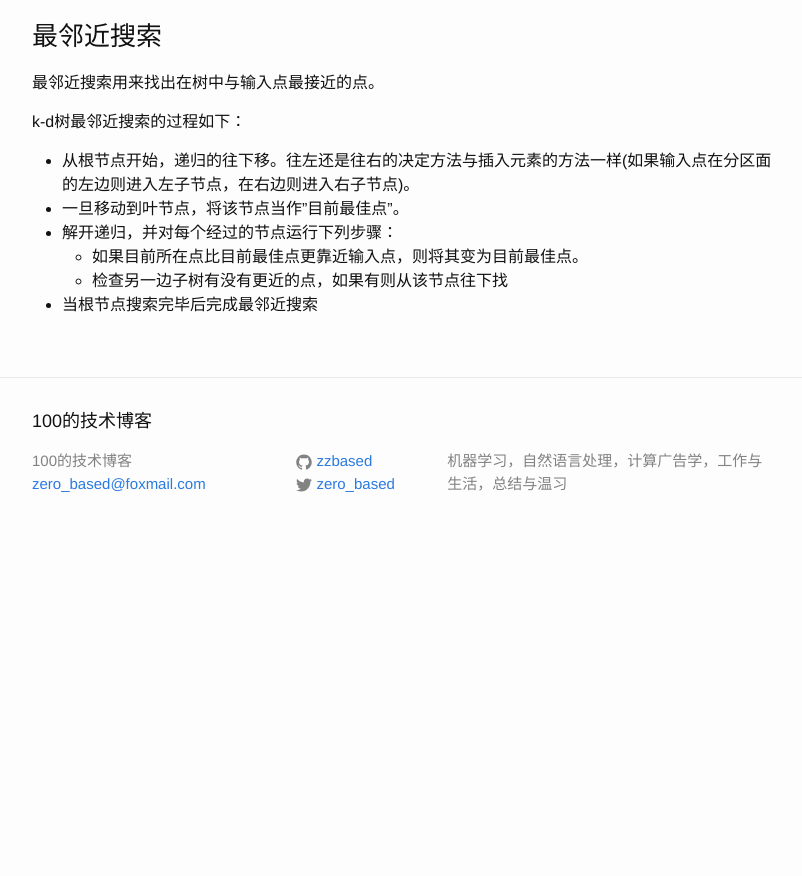
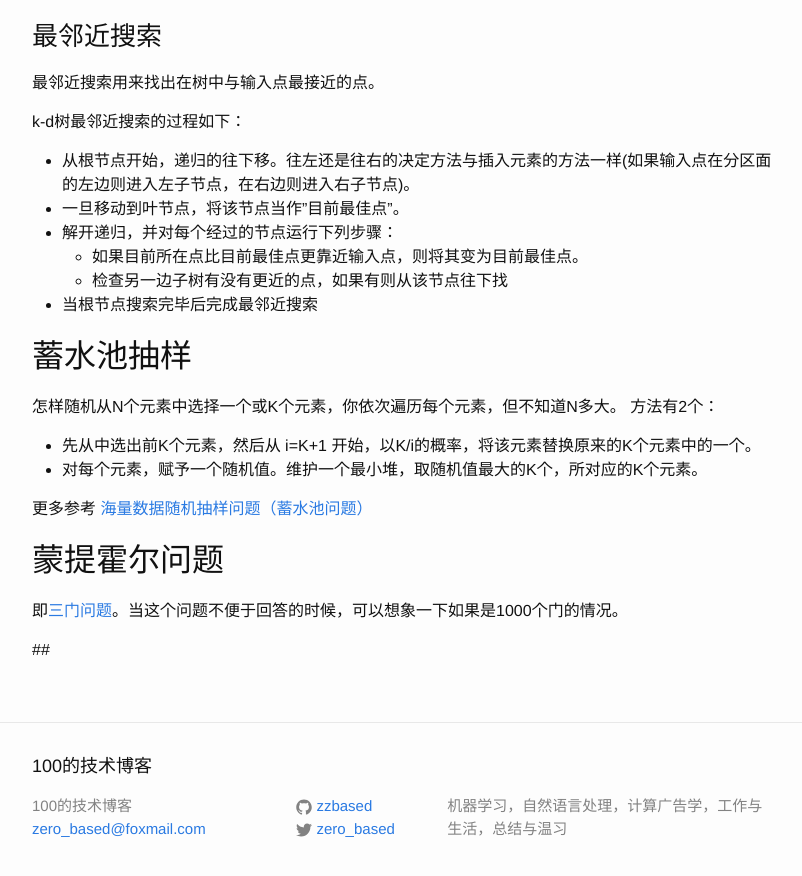
Before and after one commit to zzbased/zzbased.github.com_bak, a Jekyll site: the page built from _posts/2015-05-03-基本数据结构.md, in a window 1280 px wide and 900 px high, scrolled down 981 px. Shown: the top 876 px of the window, without its empty margins (238-1040 px from the left). Built offline with Jekyll 4.4.1, drawn with Linux system fonts in a browser that asks for light colours; before the commit the page ends 1536 px from its top, so only the background shows below that.

Commit message:
两个算法题

```diff
--- a/_posts/2015-05-03-基本数据结构.md
+++ b/_posts/2015-05-03-基本数据结构.md
@@ -39,7 +39,6 @@ Kd-树是K-dimension tree的缩写，是对数据点在k维空间（如二维(x
 
 [Wiki](http://zh.wikipedia.org/wiki/K-d树)
 
-
 ### 最邻近搜索
 
 最邻近搜索用来找出在树中与输入点最接近的点。
@@ -52,3 +51,18 @@ k-d树最邻近搜索的过程如下：
 	- 如果目前所在点比目前最佳点更靠近输入点，则将其变为目前最佳点。
 	- 检查另一边子树有没有更近的点，如果有则从该节点往下找
 - 当根节点搜索完毕后完成最邻近搜索
+
+
+## 蓄水池抽样
+怎样随机从N个元素中选择一个或K个元素，你依次遍历每个元素，但不知道N多大。
+方法有2个：
+
+- 先从中选出前K个元素，然后从 i=K+1 开始，以K/i的概率，将该元素替换原来的K个元素中的一个。
+- 对每个元素，赋予一个随机值。维护一个最小堆，取随机值最大的K个，所对应的K个元素。
+
+更多参考 [海量数据随机抽样问题（蓄水池问题）](http://blog.csdn.net/hackbuteer1/article/details/7971328)
+
+## 蒙提霍尔问题
+即[三门问题](http://zh.wikipedia.org/w/index.php?title=蒙提霍爾問題)。当这个问题不便于回答的时候，可以想象一下如果是1000个门的情况。
+
+##
```
